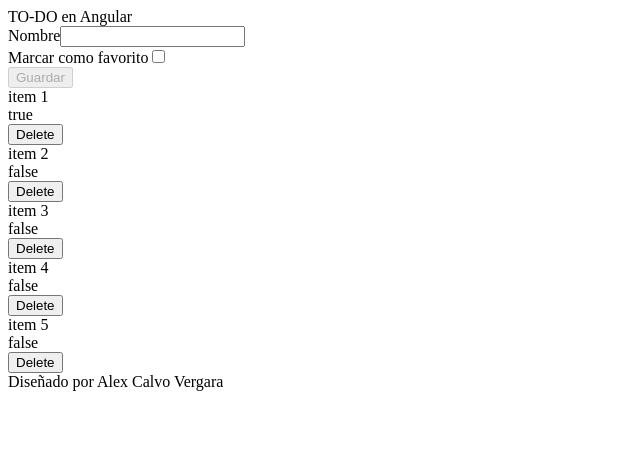
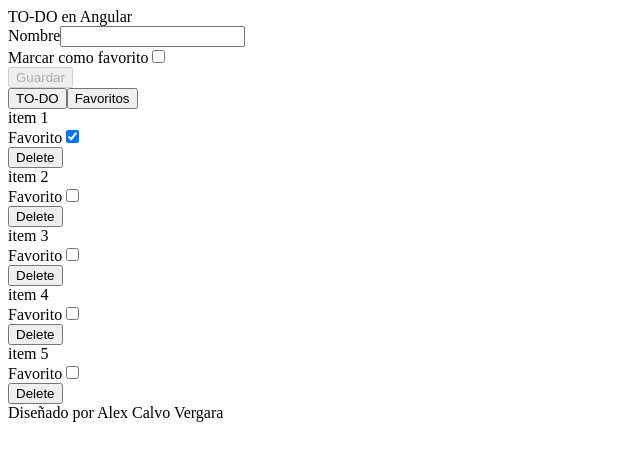
Before and after one commit to TrueAlexCv/alexcv-todo-angular, an Angular app: page /home in a window 1280 px wide. Shown: the top 460 px of the page, without its empty margins (0-640 px from the left). Built offline with nearby package versions, Linux system fonts and the light colour scheme.

Commit message:
Added favorite list functionality

```diff
--- a/src/app/list/list.component.html
+++ b/src/app/list/list.component.html
@@ -1,7 +1,14 @@
+<div>
+    <button (click)="toggleFavoriteList('all')">TO-DO</button>
+    <button (click)="toggleFavoriteList('favorites')">Favoritos</button>
+</div>
 @for (item of items; track $index) {
     <div>
         <div>{{ item.name }}</div>
-        <div>{{ item.favorite }}</div>
+        <div>
+            <label>Favorito</label>
+            <input type="checkbox" [checked]="item.favorite" (change)="onFavoriteChange(item.id)">
+        </div>
     </div>
     <div>
         <button (click)="onDelete(item.id)">Delete</button>
--- a/src/app/list/list.component.ts
+++ b/src/app/list/list.component.ts
@@ -10,6 +10,7 @@ import { Item } from '../models/item';
 })
 export class ListComponent implements OnInit {
   items: Item[];
+  selectedFilter: 'all' | 'favorites' = 'all';
 
   constructor(public listService: ListService) {
     this.items = [];
@@ -23,4 +24,23 @@ export class ListComponent implements OnInit {
     this.listService.removeItem(id);
     this.items = this.listService.getItems();
   }
+
+  onFavoriteChange(id: number) {
+    this.listService.toggleFavorite(id);
+    this.items = this.listService.getItems();
+  }
+
+  toggleFavoriteList(toggle: string) {
+    switch(toggle) {
+      case 'all':
+        this.items = this.listService.getItems();
+        break;
+      case 'favorites':
+        this.items = this.listService.getItems().filter(i => i.favorite);
+        break;
+      default:
+        this.items = this.listService.getItems();
+        break;
+    }
+  }
 }
--- a/src/app/services/item.service.ts
+++ b/src/app/services/item.service.ts
@@ -38,4 +38,13 @@ export class ListService {
     }
     return false;
   }
+
+  public toggleFavorite(id: number): boolean {
+    const index = this.items.findIndex(i => i.id === id);
+    if (index != -1) {
+      this.items[index].favorite = !this.items[index].favorite;
+      return true;
+    }
+    return false;
+  }
 }
```
